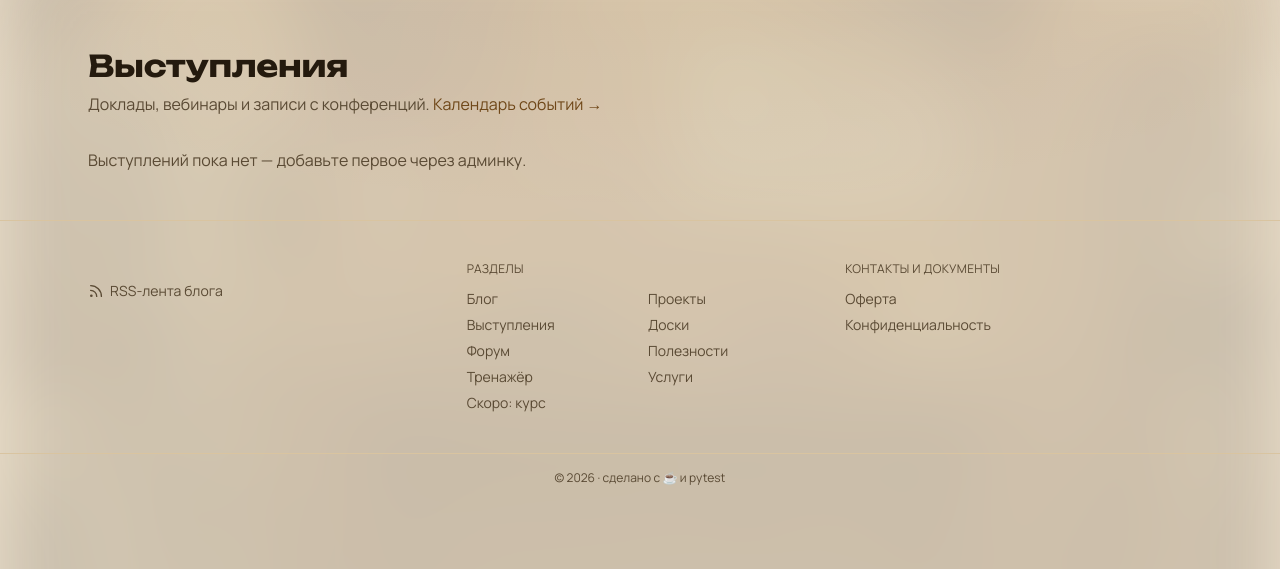
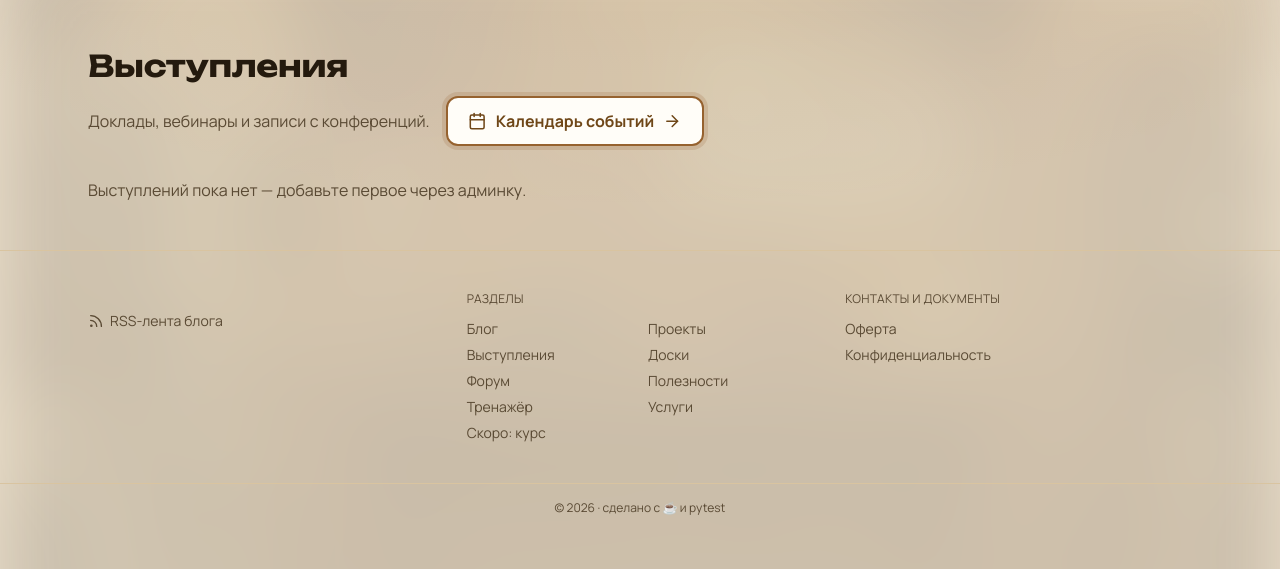
Before and after one commit to KostyaSemenkov/mysite, a Django app: page /talks/ in a window 1280 px wide. Shown: the part 59-628 px from the top of the page. Run offline with Django 5.2, Linux system fonts and the light colour scheme; data that the repository does not hold is empty.

Commit message:
Talks: calendar link as prominent CTA button with accent border and glow

```diff
--- a/static/css/tokens.css
+++ b/static/css/tokens.css
@@ -512,3 +512,30 @@ input.hp-field { display: none; }
 .kind-badge.kind-attend { background: rgba(90, 90, 47, 0.45); color: var(--text); }
 .kind-badge.kind-cfp { background: rgba(160, 62, 46, 0.35); color: #ffb59e; }
 .kind-badge.kind-personal { background: var(--accent-dim); color: var(--muted); }
+
+
+/* акцентная кнопка-ссылка на календарь */
+.cal-cta {
+  display: inline-flex;
+  align-items: center;
+  gap: 0.55rem;
+  padding: 0.7rem 1.3rem;
+  border-radius: 12px;
+  font-weight: 700;
+  font-size: 1rem;
+  text-decoration: none;
+  color: var(--accent-lighter);
+  background: var(--panel);
+  border: 2px solid var(--accent);
+  box-shadow: 0 0 0 4px color-mix(in srgb, var(--accent) 18%, transparent);
+  transition: transform .15s, box-shadow .15s, background .15s;
+}
+.cal-cta:hover {
+  transform: translateY(-2px);
+  background: var(--accent-dim);
+  box-shadow: 0 0 0 7px color-mix(in srgb, var(--accent) 26%, transparent);
+}
+html[data-theme="light"] .cal-cta {
+  color: #6f4718;
+  background: #fffdf8;
+}
--- a/templates/talks/talk_list.html
+++ b/templates/talks/talk_list.html
@@ -4,7 +4,14 @@
 
 {% block content %}
 <h1 class="text-3xl font-bold text-white">Выступления</h1>
-<p class="mt-2 text-slate-400">Доклады, вебинары и записи с конференций. <a href="{% url 'talks:calendar' %}" class="text-indigo-400 hover:text-indigo-300">Календарь событий →</a></p>
+<div class="mt-3 flex flex-wrap items-center gap-4">
+  <p class="text-slate-400">Доклады, вебинары и записи с конференций.</p>
+  <a href="{% url 'talks:calendar' %}" class="cal-cta">
+    <svg class="icon"><use href="{% static 'img/icons.svg' %}#calendar"/></svg>
+    Календарь событий
+    <svg class="icon"><use href="{% static 'img/icons.svg' %}#arrow-right"/></svg>
+  </a>
+</div>
 <div class="mt-8 grid gap-6 sm:grid-cols-2">
   {% for talk in talks %}
     <a href="{{ talk.get_absolute_url }}"
```
